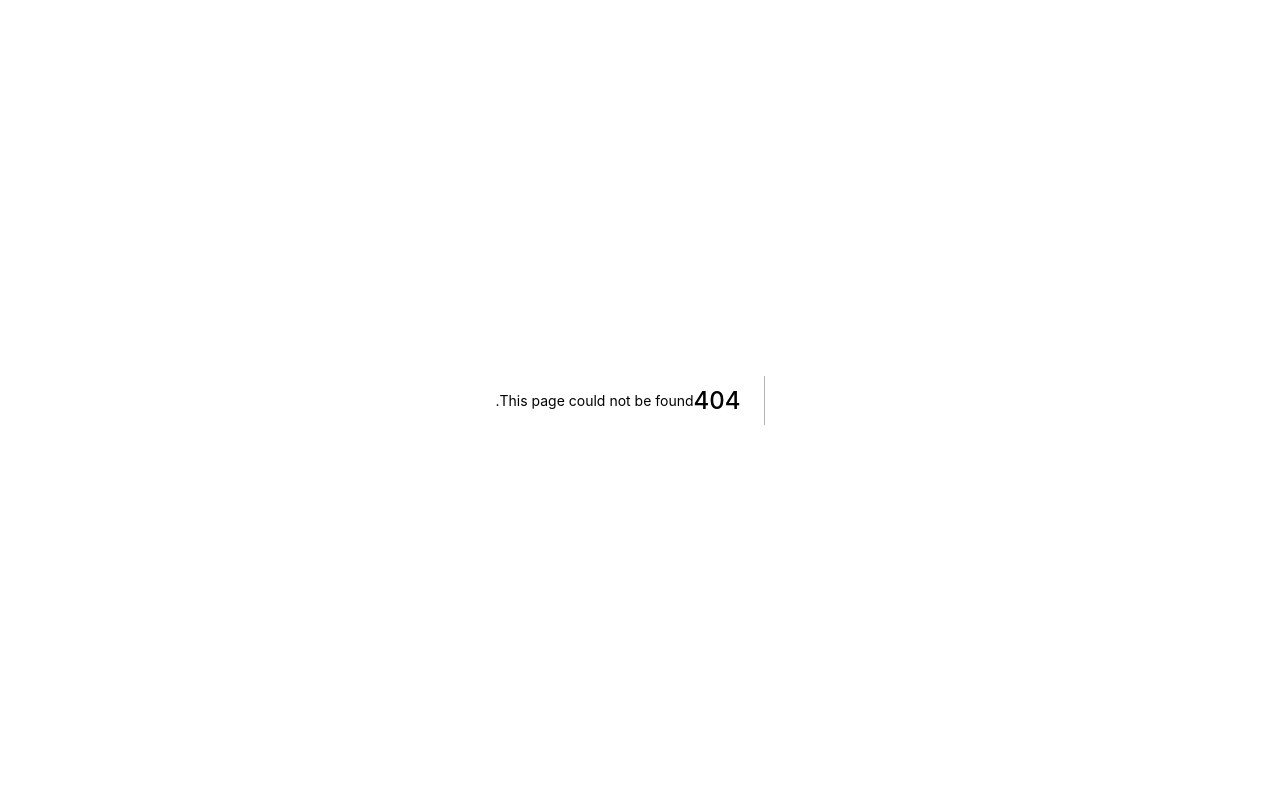
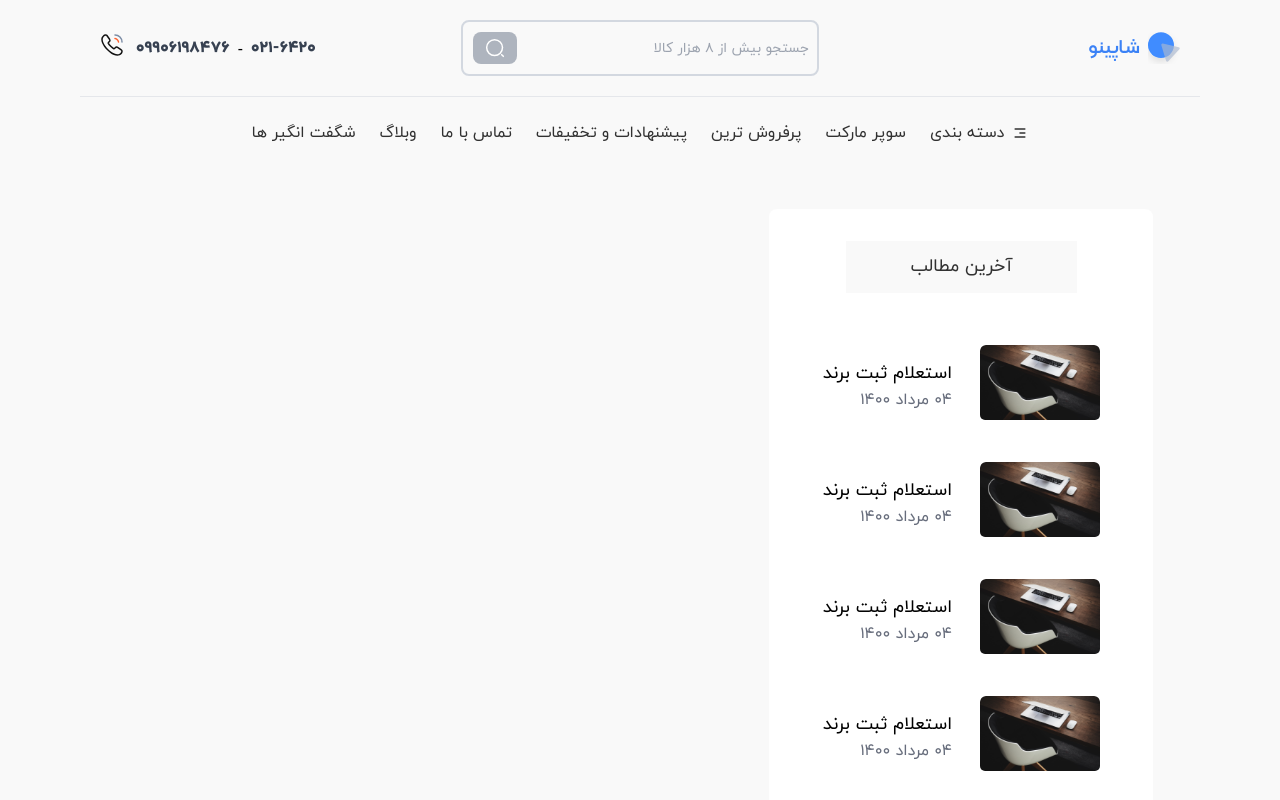
Before and after one commit to Ario-Team/shapino-frontend, a Next.js app: page /posts in a window 1280 px wide. Before the commit this address had no page. Shown: the top 800 px of the page. Built offline with nearby package versions, Linux system fonts and the light colour scheme.

Commit message:
Added the recentpost box to posts page

```diff
--- /dev/null
+++ b/components/posts/RecentPosts.jsx
@@ -0,0 +1,19 @@
+import RecentPostsItem from "./RecentPostsItem";
+
+const RecentPosts = () => {
+  return (
+    <div className="flex flex-col items-center py-8 bg-white w-full mx-auto rounded-lg h-max">
+      <span className="font-iran-yekan font-normal text-lg bg-[#707070]/5 px-16 py-3 opacity-80 transition-opacity duration-300 hover:opacity-100">
+        آخرین مطالب
+      </span>
+      <div className="mt-10 flex flex-col gap-3">
+        <RecentPostsItem />
+        <RecentPostsItem />
+        <RecentPostsItem />
+        <RecentPostsItem />
+      </div>
+    </div>
+  );
+};
+
+export default RecentPosts;
--- /dev/null
+++ b/components/posts/RecentPostsItem.jsx
@@ -0,0 +1,24 @@
+import Image from "next/image";
+import recentImage from "../../public/images/recentPost.png";
+
+const RecentPostsItem = ({ src, title, date }) => {
+  return (
+    <div className="flex flex-row gap-7 items-center px-5 py-3 transition-colors duration-300 cursor-pointer hover:bg-gray-50">
+      <div className="overflow-hidden rounded-md">
+        <Image src={src} width={120} height={75} alt={title} />
+      </div>
+      <div className="flex flex-col font-iran-yekan font-normal">
+        <span className="text-lg">{title}</span>
+        <span className="text-base text-[#676D7C]">{date}</span>
+      </div>
+    </div>
+  );
+};
+
+RecentPostsItem.defaultProps = {
+  src: recentImage,
+  title: "استعلام ثبت برند",
+  date: "04 مرداد 1400",
+};
+
+export default RecentPostsItem;
--- /dev/null
+++ b/pages/posts.jsx
@@ -0,0 +1,18 @@
+import Menu from "../components/Menu";
+import RecentPosts from "../components/posts/RecentPosts";
+import MainLayout from "../layouts/MainLayout";
+
+const posts = () => {
+  return (
+    <MainLayout>
+      <Menu />
+      <div className="my-16 w-11/12 mx-auto grid grid-cols-1 sm:grid-cols-12">
+        <div className="sm:col-span-6 lg:col-span-5 max-w-sm">
+          <RecentPosts />
+        </div>
+      </div>
+    </MainLayout>
+  );
+};
+
+export default posts;
```
Also changed, not shown: public/images/recentPost.png (added).
